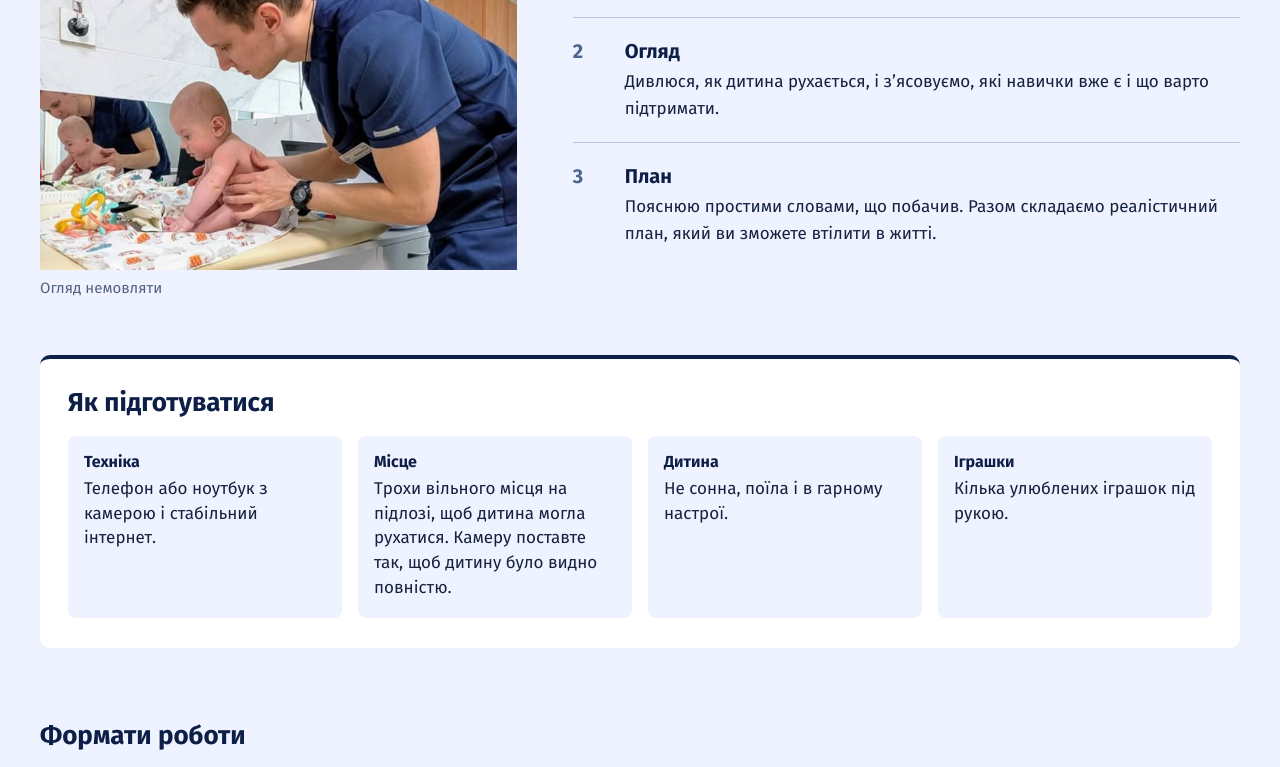
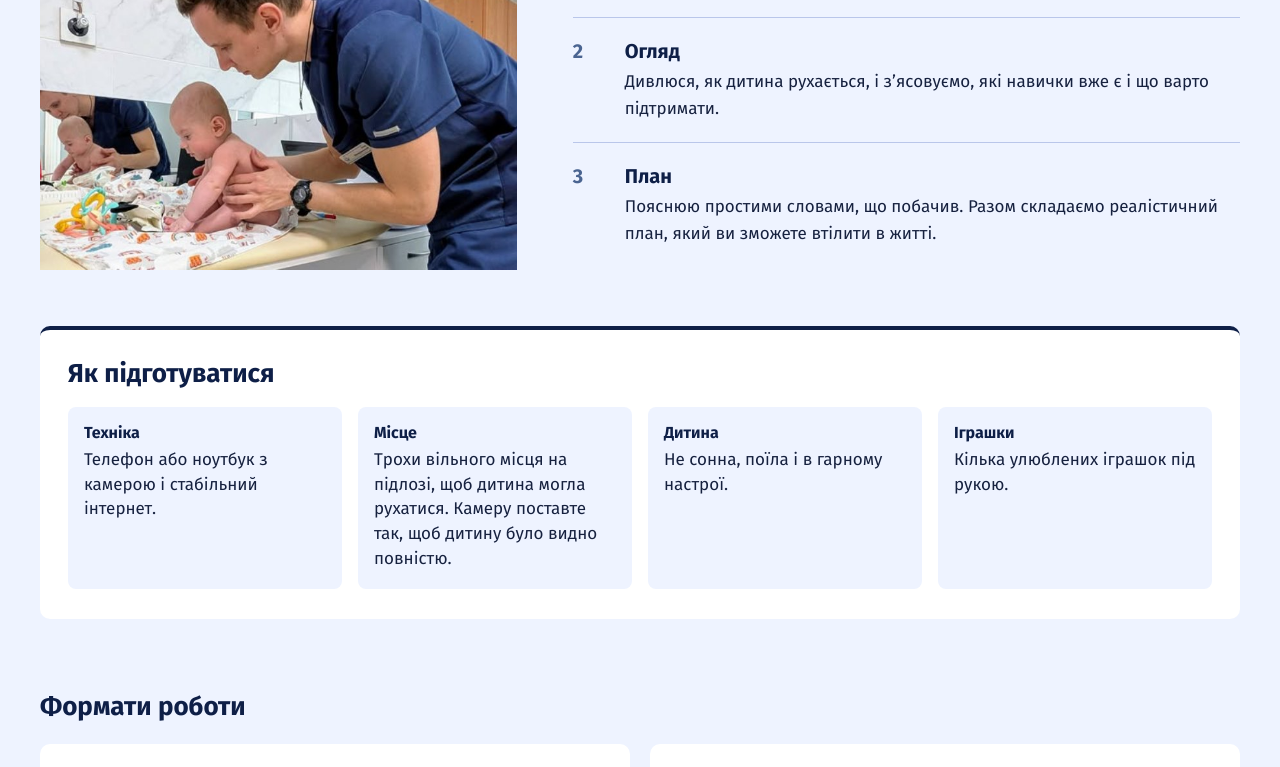
Before and after one commit to iGORProxy/petrovskyi-site, a plain HTML site: page online/index.html in a window 1280 px wide. Shown: the part 2252-3019 px from the top of the page. Drawn offline with Linux system fonts and the light colour scheme.

Commit message:
Online landing: drop in-person exam caption

```diff
--- a/online/index.html
+++ b/online/index.html
@@ -63,7 +63,7 @@
 <section class="visit" id="yak"><div class="w">
   <h2>Як проходить консультація</h2>
   <div class="cons" style="margin-top:40px">
-    <figure><img src="/img/katamnez_sit.jpg" alt="Огляд: немовля сидить з підтримкою" width="738" height="553" loading=lazy><figcaption>Огляд немовляти</figcaption></figure>
+    <figure><img src="/img/katamnez_sit.jpg" alt="Огляд: немовля сидить з підтримкою" width="738" height="553" loading=lazy></figure>
     <ol class="steps">
       <li><b>1</b><div><h4>Розмова</h4><p>Ви розповідаєте, що вас турбує. Я розпитую про розвиток дитини і ваші спостереження.</p></div></li>
       <li><b>2</b><div><h4>Огляд</h4><p>Дивлюся, як дитина рухається, і з’ясовуємо, які навички вже є і що варто підтримати.</p></div></li>
```
